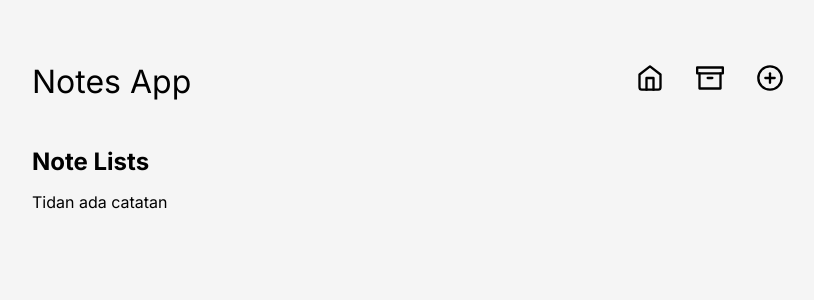
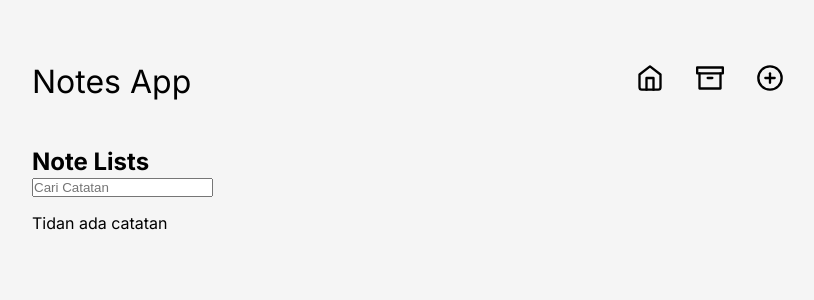
Before and after one commit to Arraidh/fundamental-react-dicoding-notes-app, a React (Vite) app: page /archived in a window 1280 px wide. Shown: the top 300 px of the page, without its empty margins (224-1038 px from the left). Built offline with nearby package versions, Linux system fonts and the light colour scheme.

Commit message:
refactor (note list): update note list page to be reusable

```diff
--- a/src/components/NotesApp.jsx
+++ b/src/components/NotesApp.jsx
@@ -1,10 +1,9 @@
 import React from "react";
 import Navigation from "./Navigation";
 import { Route, Routes } from "react-router-dom";
-import HomePages from "../pages/HomePages";
 import NoteDetail from "../pages/NoteDetail";
 import AddNote from "../pages/AddNote";
-import ArchivedPages from "../pages/ArchivedPages";
+import NoteListPage from "../pages/NoteListPage";
 
 const NotesApp = () => {
   return (
@@ -16,8 +15,8 @@ const NotesApp = () => {
 
       <main>
         <Routes>
-          <Route path="/" element={<HomePages />} />
-          <Route path="archived" element={<ArchivedPages />} />
+          <Route path="/" element={<NoteListPage activeNote={true} />} />
+          <Route path="archived" element={<NoteListPage activeNote={false} />} />
           <Route path="note/:noteId" element={<NoteDetail />} />
           <Route path="notes/add" element={<AddNote />} />
         </Routes>
--- a/src/pages/ArchivedPages.jsx
+++ /dev/null
@@ -1,22 +0,0 @@
-import React, { Component } from "react";
-import {  getArchivedNotes,  } from "../utils/local-data";
-import NoteList from "../components/NoteList";
-
-class ArchivedPages extends Component {
-  constructor(props) {
-    super(props);
-    this.state = {
-      notes: getArchivedNotes(),
-    };
-  }
-  render() {
-    return (
-      <section>
-        <h2>Note Lists</h2>
-        <NoteList notes={this.state.notes} />
-      </section>
-    );
-  }
-}
-
-export default ArchivedPages;
--- a/src/pages/HomePages.jsx
+++ b/src/pages/NoteListPage.jsx
@@ -1,12 +1,15 @@
 import React from "react";
 import { useSearchParams } from "react-router-dom";
-import { getActiveNotes } from "../utils/local-data";
+import { getActiveNotes, getArchivedNotes } from "../utils/local-data";
 import NoteList from "../components/NoteList";
+import PropTypes from "prop-types";
 
-const HomePages = () => {
+const NoteListPage = ({activeNote}) => {
   const [searchParams, setSearchParams] = useSearchParams();
   const search = searchParams.get("search") || "";
-  const filteredNotes = getActiveNotes().filter((note) =>
+
+  const getListOfNotesFunction =  activeNote ? getActiveNotes() :   getArchivedNotes();
+  const filteredNotes = getListOfNotesFunction.filter((note) =>
     note.title.toLowerCase().includes(search.toLowerCase())
   );
 
@@ -28,4 +31,9 @@ const HomePages = () => {
   );
 };
 
-export default HomePages;
+NoteListPage.propTypes = {
+  activeNote: PropTypes.bool,
+};
+
+
+export default NoteListPage;
```
